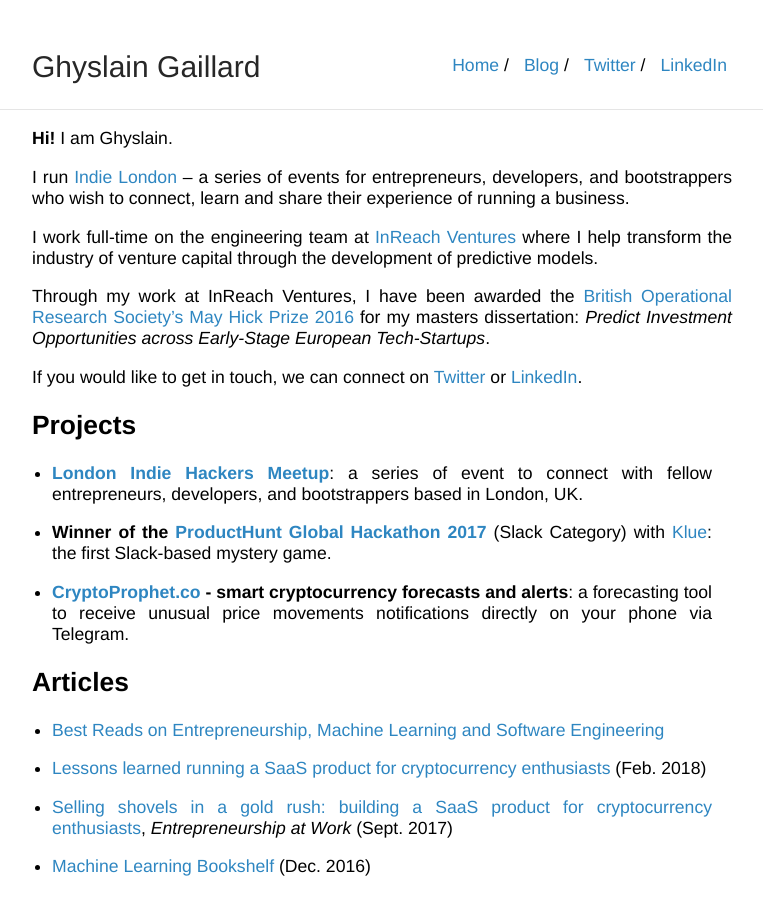
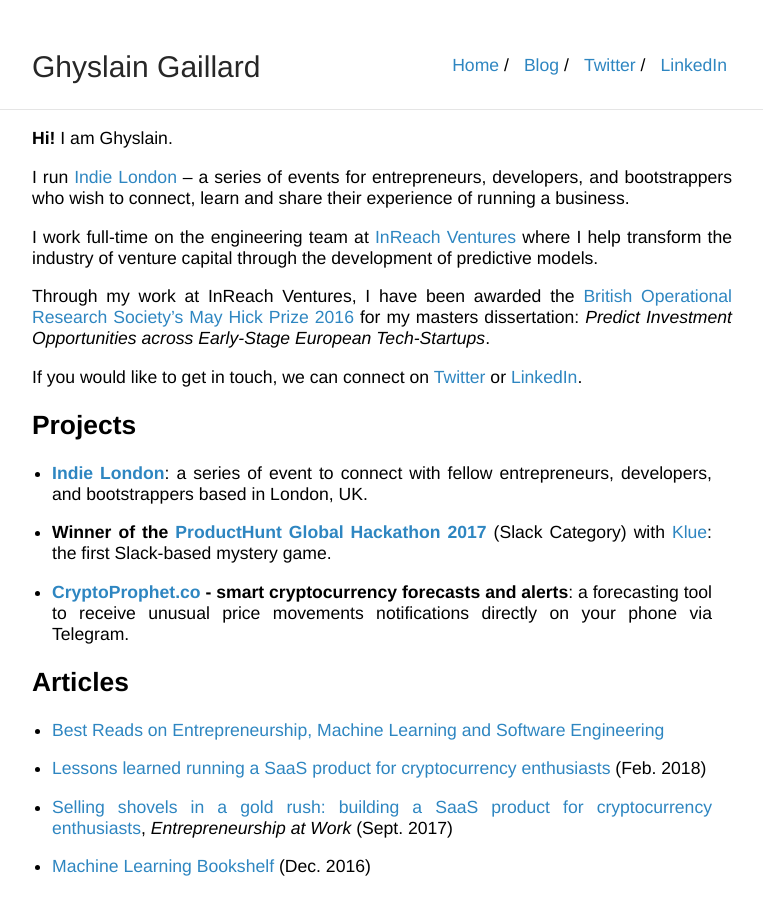
Before and after one commit to ghyslain/ghyslain.me, a Jekyll site: the page built from index.md, in a window 1280 px wide. Shown: the whole page, without its empty margins (258-1021 px from the left). Built offline with Jekyll 4.4.1, drawn with Linux system fonts in a browser that asks for light colours.

Commit message:
indie ldn

```diff
--- a/index.md
+++ b/index.md
@@ -17,7 +17,7 @@ If you would like to get in touch, we can connect on [Twitter](https://twitter.c
 
 ## Projects
 
-- **[London Indie Hackers Meetup](https://indiehackers.london/)**: a series of event to connect with fellow entrepreneurs, developers, and bootstrappers based in London, UK.
+- **[Indie London](https://indieldn.com/)**: a series of event to connect with fellow entrepreneurs, developers, and bootstrappers based in London, UK.
 
 - **Winner of the [ProductHunt Global Hackathon 2017](https://blog.producthunt.com/winners-of-the-product-hunt-global-hackathon-2017-e2bad6adda39)** (Slack Category) with [Klue](http://kluestudio.com/): the first Slack-based mystery game.
 
```
